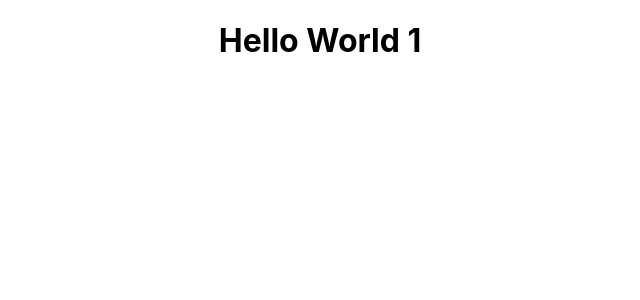
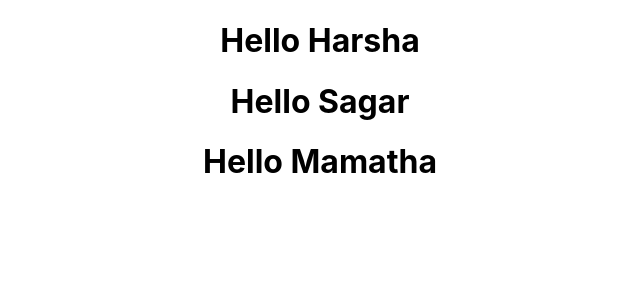
Before and after one commit to harsha-sagar/reactjs-tutorials2, a React (Create React App) app: page / in a window 1280 px wide. Shown: the top 300 px of the page, without its empty margins (320-960 px from the left). Built offline with nearby package versions, Linux system fonts and the light colour scheme.

Commit message:
using props, for reusing of components

```diff
--- a/src/App.js
+++ b/src/App.js
@@ -1,14 +1,14 @@
 import React from 'react';
 import logo from './logo.svg';
 import './App.css';
-// import Greet1 from './components/Greet1';
-import Greet2 from './components/Greet2';
+import Greet3 from './components/Greet3';
 
 function App() {
   return (
     <div className="App">
-      {/* <Greet1 /> */}
-      <Greet2 />
+      <Greet3 name='Harsha' />
+      <Greet3 name='Sagar' />
+      <Greet3 name='Mamatha' />
     </div>
   );
 }
--- a/src/components/Greet2.js
+++ /dev/null
@@ -1,11 +0,0 @@
-import React from 'react';
-
-const Greet2 = () => {
-    return (
-        <div id='someId' class='blahClass'>
-            <h1>Hello World 1</h1>
-        </div>
-    )
-};
-
-export default Greet2;
--- /dev/null
+++ b/src/components/Greet3.js
@@ -0,0 +1,11 @@
+import React from 'react';
+
+const Greet3 = (props) => {
+    return (
+        <div>
+            <h1>Hello {props.name}</h1>
+        </div>
+    )
+};
+
+export default Greet3;
```
Also changed, not shown: src/components/Greet1.js (deleted, +0 -13 lines).
